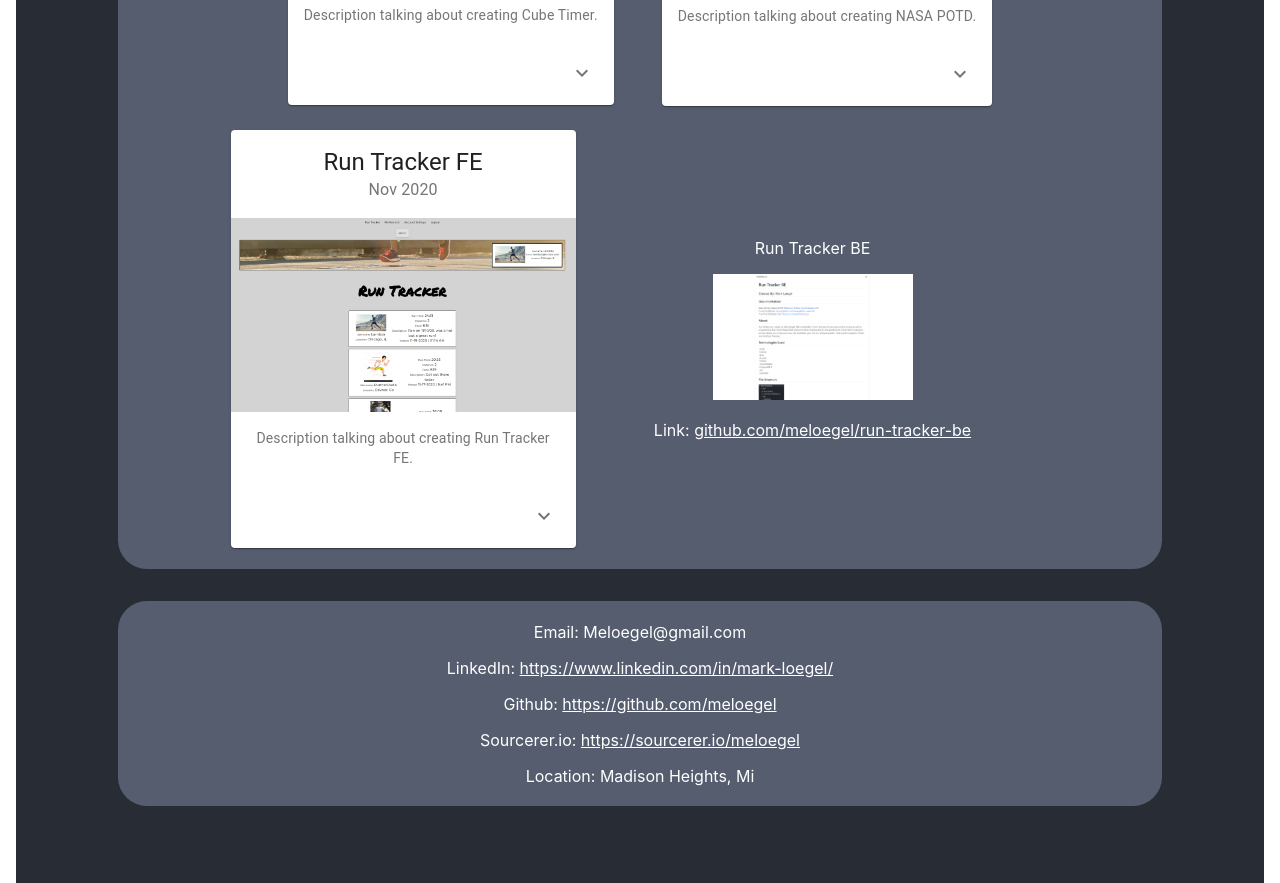
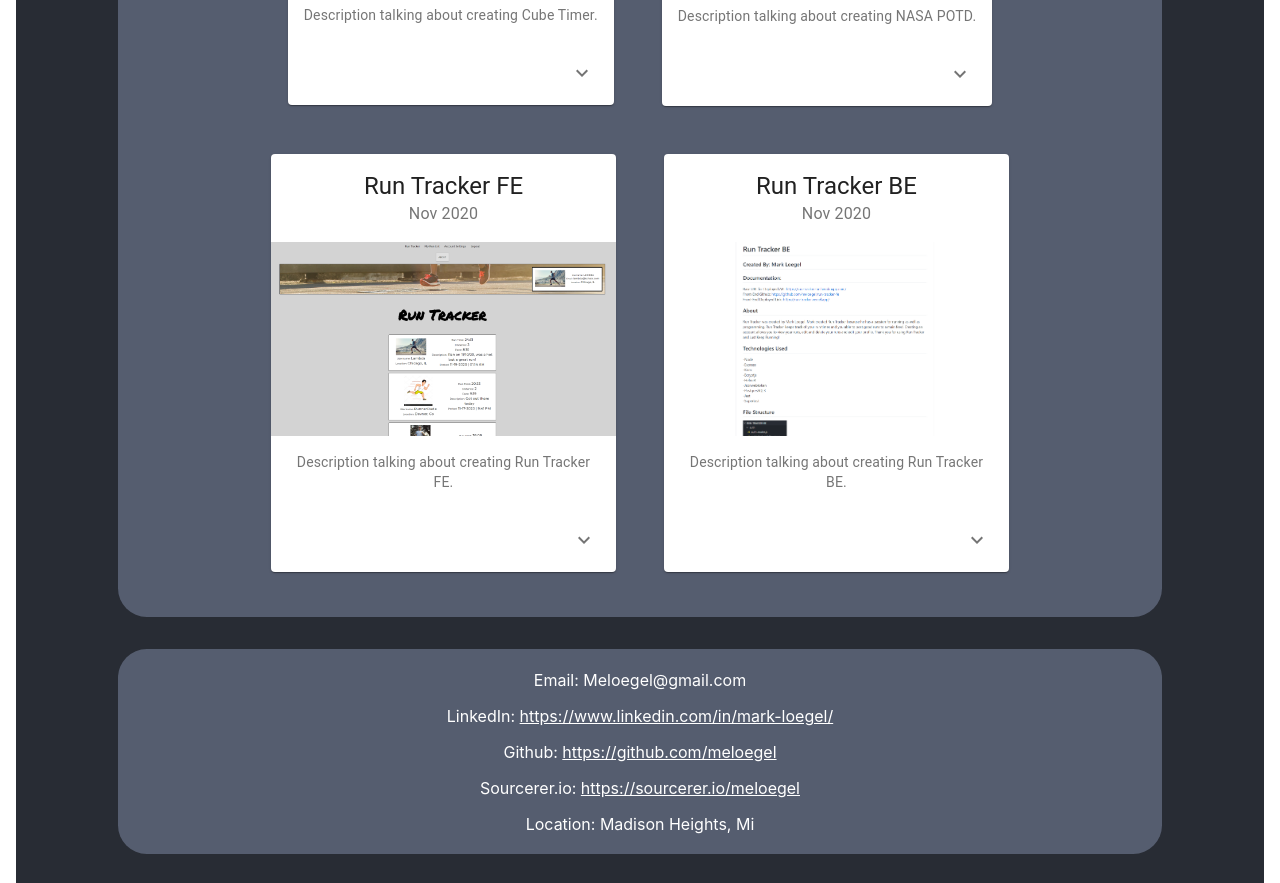
Before and after one commit to meloegel/portfolio, a React (Create React App) app: page / in a window 1280 px wide. Shown: the part 2120-3003 px from the top of the page. Built offline with nearby package versions, Linux system fonts and the light colour scheme.

Commit message:
finished adding card MUI to projects

```diff
--- a/src/components/projects.js
+++ b/src/components/projects.js
@@ -71,7 +71,7 @@ const Projects = () => {
                             </CardActions>
                             <Collapse in={expanded} timeout="auto" unmountOnExit>
                                 <CardContent>
-                                    <Typography>link: <a className='cardLink' href='https://game-of-life-bice.vercel.app/' >game-of-life-bice.vercel.app</a></Typography>
+                                    <Typography>Link: <a className='cardLink' href='https://game-of-life-bice.vercel.app/' >game-of-life-bice.vercel.app</a></Typography>
                                     <Typography>GitHub: <a className='cardLink' href='https://github.com/meloegel/Game_of_life' >github.com/meloegel/game_of_life</a></Typography>
                                 </CardContent>
                             </Collapse>
@@ -142,7 +142,7 @@ const Projects = () => {
                             </CardActions>
                             <Collapse in={expanded} timeout="auto" unmountOnExit>
                                 <CardContent>
-                                    <Typography>link: <a className='cardLink' href='https://cube-timer.vercel.app/'>cube-timer.vercel.app/</a></Typography>
+                                    <Typography>Link: <a className='cardLink' href='https://cube-timer.vercel.app/'>cube-timer.vercel.app/</a></Typography>
                                     <Typography>GitHub: <a className='cardLink' href='https://github.com/meloegel/Cube-Timer'>github.com/meloegel/Cube-Timer</a></Typography>
                                 </CardContent>
                             </Collapse>
@@ -184,7 +184,7 @@ const Projects = () => {
                             </Collapse>
                         </Card>
                     </div>
-                    <div>
+                    <div className='projectCard'>
                         <Card
                             style={{ maxWidth: '345px', minWidth: '300px' }}
                         >
@@ -215,15 +215,45 @@ const Projects = () => {
                             <Collapse in={expanded} timeout="auto" unmountOnExit>
                                 <CardContent>
                                     <Typography>Link: <a className='cardLink' href='https://run-tracker.vercel.app/'>run-tracker.vercel.app/</a></Typography>
-                                    <Typography>GitHub: GitHub: <a className='cardLink' href='https://github.com/meloegel/run-tracker-fe'>github.com/meloegel/run-tracker-fe</a></Typography>
+                                    <Typography>GitHub: <a className='cardLink' href='https://github.com/meloegel/run-tracker-fe'>github.com/meloegel/run-tracker-fe</a></Typography>
                                 </CardContent>
                             </Collapse>
                         </Card>
                     </div>
-                    <div className='projects'>
-                        <p>Run Tracker BE</p>
-                        <img src={require('../styles/Images/runTrackerBE.PNG')} alt='Project 6' className='projectPic' />
-                        <p>Link: <a href='https://github.com/meloegel/run-tracker-be'>github.com/meloegel/run-tracker-be</a></p>
+                    <div className='projectCard'>
+                        <Card
+                            style={{ maxWidth: '345px', minWidth: '300px' }}
+                        >
+                            <CardHeader
+                                title='Run Tracker BE'
+                                subheader='Nov 2020'
+                            />
+                            <CardMedia
+                                image={require('../styles/Images/runTrackerBE.PNG')}
+                                style={{ height: '0', paddingTop: '56.25%' }}
+                                title='Run Tracker BE'
+                            />
+                            <CardContent>
+                                <Typography variant="body2" color="textSecondary" component="p">
+                                    Description talking about creating Run Tracker BE.
+                                </Typography>
+                            </CardContent>
+                            <CardActions>
+                                <IconButton
+                                    className={clsx(classes.expand, {
+                                        [classes.expandOpen]: expanded,
+                                    })}
+                                    onClick={handleExpandClick}
+                                    aria-expanded={expanded}
+                                    aria-label="links"
+                                ><ExpandMoreIcon /></IconButton>
+                            </CardActions>
+                            <Collapse in={expanded} timeout="auto" unmountOnExit>
+                                <CardContent>
+                                    <Typography>GitHub: <a className='cardLink' href='https://github.com/meloegel/run-tracker-be'>github.com/meloegel/run-tracker-be</a></Typography>
+                                </CardContent>
+                            </Collapse>
+                        </Card>
                     </div>
                 </div>
             </div>
```
